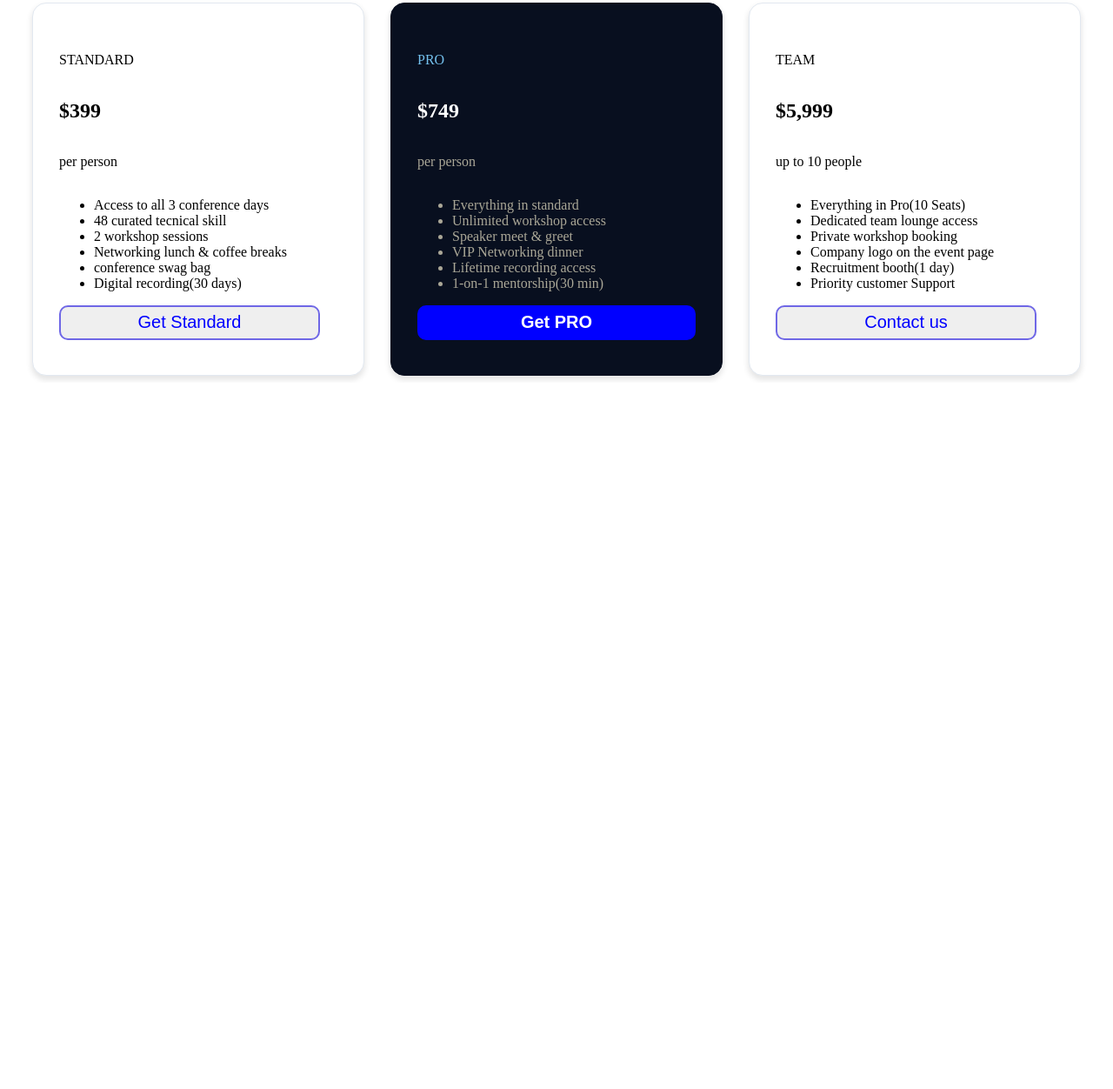
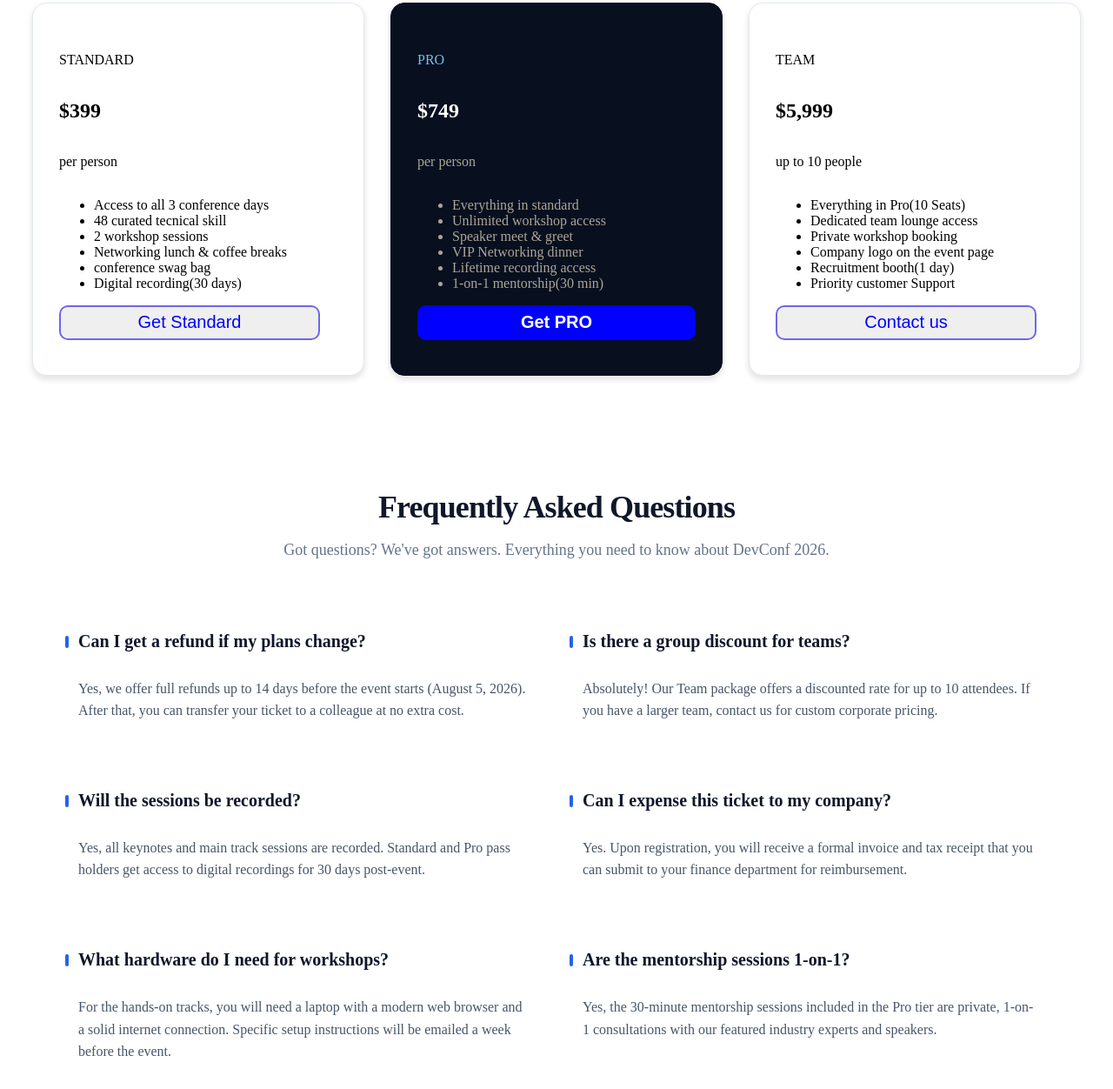
Before and after one commit to mizanur-rahmanru/assignment-01, a plain HTML site: page index.html in a window 1280 px wide. Shown: the part 1314-2566 px from the top of the page at 87% size. Before the commit the page ends 1754 px from the top, so only its background shows below. Drawn offline with Linux system fonts and the light colour scheme.

Commit message:
AI generated Section

```diff
--- a/index.html
+++ b/index.html
@@ -128,6 +128,54 @@
                 </div>
             </div>
         </section>
+
+        <!-- AI Generated Section -->
+        <section class="faq-section">
+            <div class="container">
+                <h2 class="section-title">Frequently Asked Questions</h2>
+                <p class="section-subtitle">Got questions? We've got answers. Everything you need to know about DevConf
+                    2026.</p>
+
+                <div class="faq-grid">
+                    <div class="faq-item">
+                        <h3 class="faq-question">Can I get a refund if my plans change?</h3>
+                        <p class="faq-answer">Yes, we offer full refunds up to 14 days before the event starts (August
+                            5, 2026). After that, you can transfer your ticket to a colleague at no extra cost.</p>
+                    </div>
+
+                    <div class="faq-item">
+                        <h3 class="faq-question">Is there a group discount for teams?</h3>
+                        <p class="faq-answer">Absolutely! Our Team package offers a discounted rate for up to 10
+                            attendees. If you have a larger team, contact us for custom corporate pricing.</p>
+                    </div>
+
+                    <div class="faq-item">
+                        <h3 class="faq-question">Will the sessions be recorded?</h3>
+                        <p class="faq-answer">Yes, all keynotes and main track sessions are recorded. Standard and Pro
+                            pass holders get access to digital recordings for 30 days post-event.</p>
+                    </div>
+
+                    <div class="faq-item">
+                        <h3 class="faq-question">Can I expense this ticket to my company?</h3>
+                        <p class="faq-answer">Yes. Upon registration, you will receive a formal invoice and tax receipt
+                            that you can submit to your finance department for reimbursement.</p>
+                    </div>
+
+                    <div class="faq-item">
+                        <h3 class="faq-question">What hardware do I need for workshops?</h3>
+                        <p class="faq-answer">For the hands-on tracks, you will need a laptop with a modern web browser
+                            and a solid internet connection. Specific setup instructions will be emailed a week before
+                            the event.</p>
+                    </div>
+
+                    <div class="faq-item">
+                        <h3 class="faq-question">Are the mentorship sessions 1-on-1?</h3>
+                        <p class="faq-answer">Yes, the 30-minute mentorship sessions included in the Pro tier are
+                            private, 1-on-1 consultations with our featured industry experts and speakers.</p>
+                    </div>
+                </div>
+            </div>
+        </section>
     </Main>
 </body>
 
--- a/styles.css
+++ b/styles.css
@@ -150,3 +150,89 @@
    color: blue;
    font-size: 20px;
 }
+
+/* --- FAQ Section Styles --- */
+
+/* Section Layout & Spacing */
+.faq-section {
+  padding: 100px 20px;
+  background-color: #ffffff;
+  color: #0f172a;
+}
+
+.faq-section .container {
+  max-width: 1100px;
+  margin: 0 auto;
+}
+
+
+.faq-section .section-title {
+  font-size: 2.25rem;
+  font-weight: 700;
+  text-align: center;
+  margin-bottom: 12px;
+  letter-spacing: -0.025em;
+}
+
+.faq-section .section-subtitle {
+  font-size: 1.125rem;
+  color: #64748b;
+  text-align: center;
+  margin-bottom: 60px;
+}
+
+
+.faq-grid {
+  display: grid;
+  grid-template-columns: repeat(2, 1fr);
+  gap: 40px 60px;
+}
+
+
+.faq-item {
+  display: flex;
+  flex-direction: column;
+}
+
+.faq-question {
+  font-size: 1.25rem;
+  font-weight: 600;
+  color: #0f172a;
+  margin-bottom: 12px;
+  line-height: 1.4;
+  position: relative;
+}
+
+
+.faq-question::before {
+  content: "";
+  position: absolute;
+  left: -15px;
+  top: 8px;
+  width: 4px;
+  height: 14px;
+  background-color: #2563eb;
+  border-radius: 2px;
+}
+
+.faq-answer {
+  font-size: 1rem;
+  color: #475569;
+  line-height: 1.6;
+}
+
+
+@media (max-width: 768px) {
+  .faq-grid {
+    grid-template-columns: 1fr;
+    gap: 30px;
+  }
+
+  .faq-section {
+    padding: 60px 20px;
+  }
+
+  .faq-question::before {
+    display: none;
+  }
+}
```
